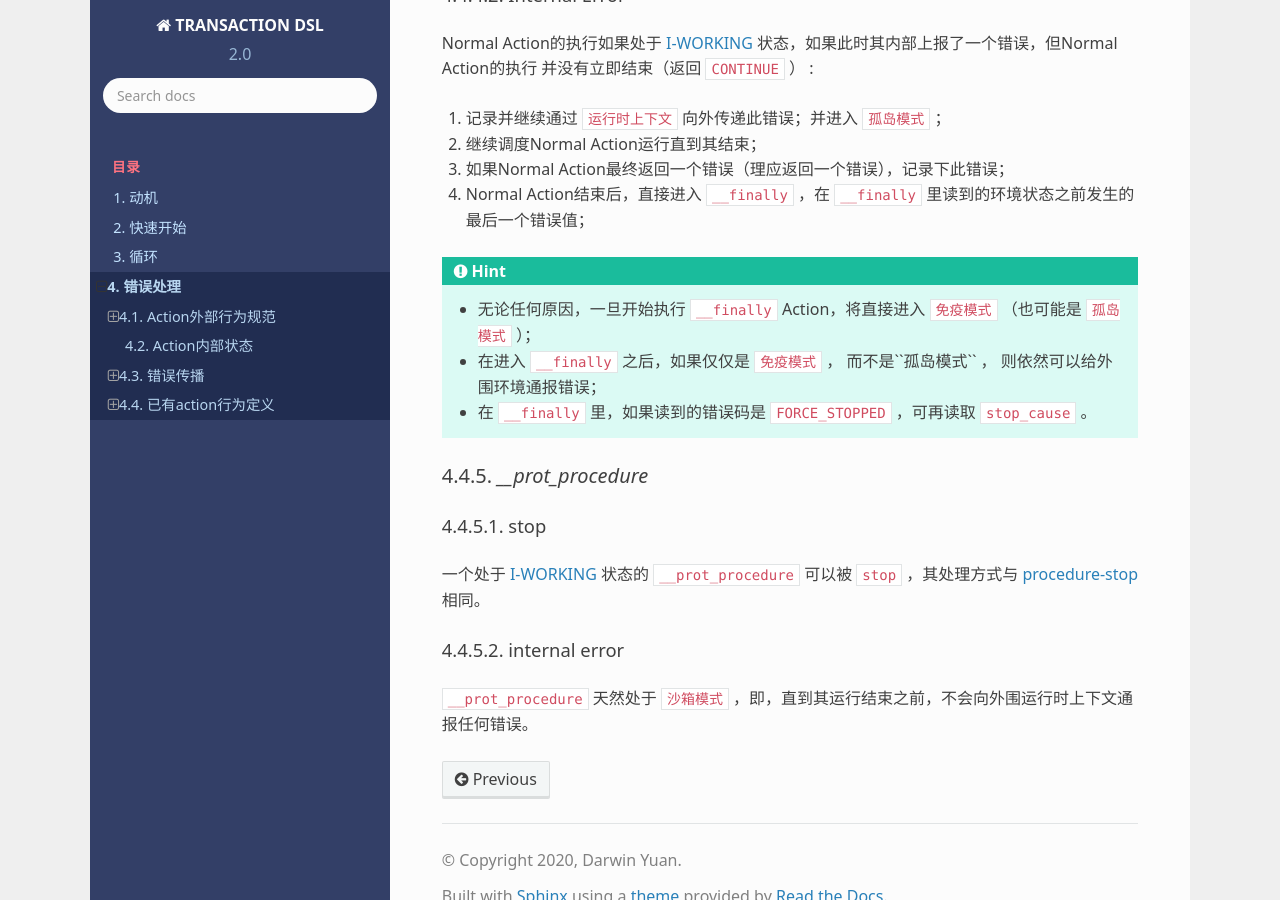
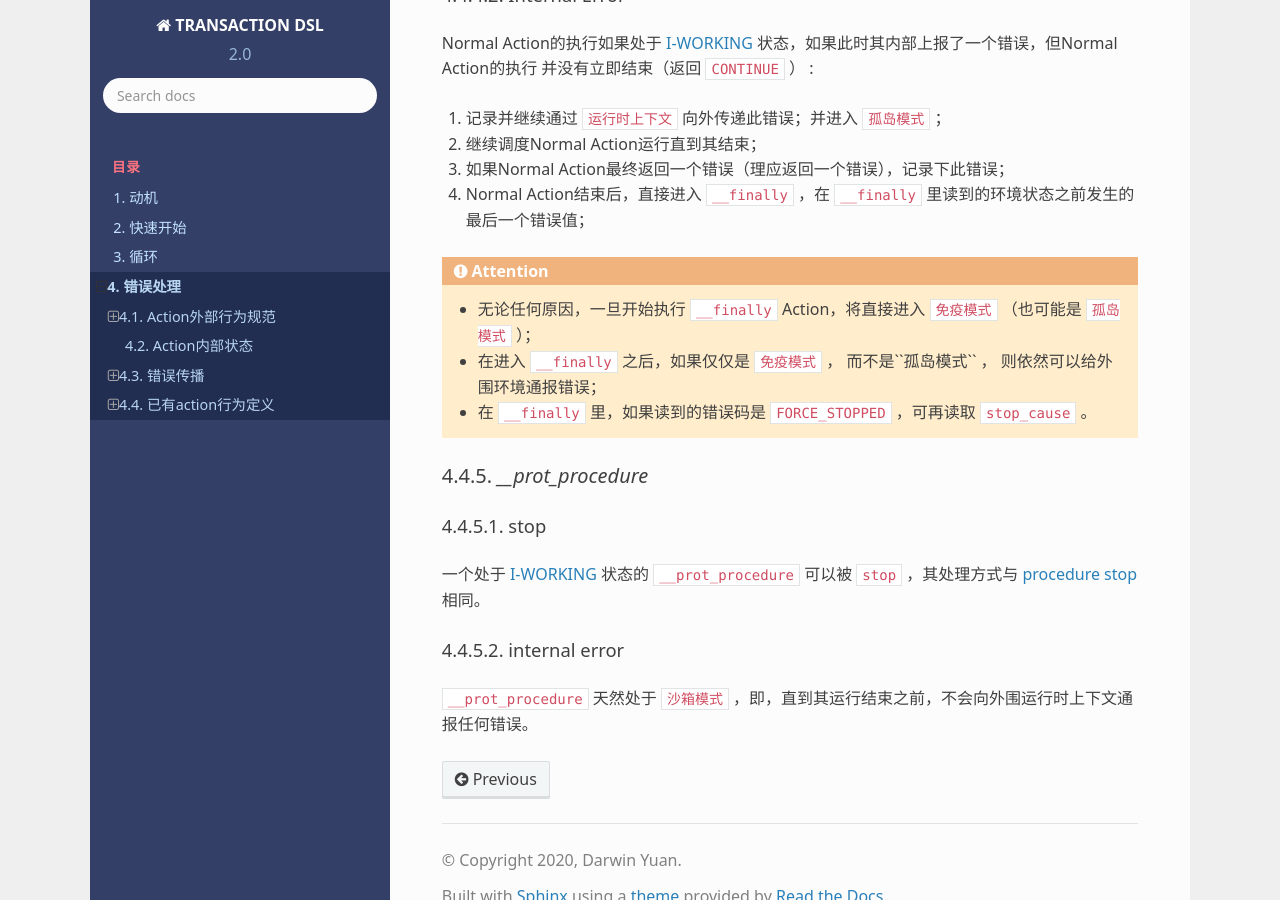
Before and after one commit to godsme/trans-dsl-2, a Sphinx documentation site: the page built from doc/source/error-handling.rst, in a window 1280 px wide and 900 px high, scrolled down 7036 px. Built offline with Sphinx 7.4.7 and the Read the Docs theme 2.0.0, drawn with Linux system fonts in a browser that asks for light colours; formulas are drawn with MathJax 3.

Commit message:
added more doc

```diff
--- a/doc/source/error-handling.rst
+++ b/doc/source/error-handling.rst
@@ -312,7 +312,7 @@ Normal Action的执行如果处于 :ref:`I-WORKING <I-WORKING>` 状态，如果
 4. Normal Action结束后，直接进入 ``__finally`` ，在 ``__finally`` 里读到的环境状态之前发生的最后一个错误值；
 
 
-.. hint::
+.. attention::
    - 无论任何原因，一旦开始执行 ``__finally`` Action，将直接进入 ``免疫模式`` （也可能是 ``孤岛模式`` ）；
    - 在进入 ``__finally`` 之后，如果仅仅是 ``免疫模式`` ， 而不是``孤岛模式`` ， 则依然可以给外围环境通报错误；
    - 在 ``__finally`` 里，如果读到的错误码是 ``FORCE_STOPPED`` ，可再读取 ``stop_cause`` 。
@@ -324,7 +324,7 @@ Normal Action的执行如果处于 :ref:`I-WORKING <I-WORKING>` 状态，如果
 stop
 ~~~~~~~
 
-一个处于 :ref:`I-WORKING <I-WORKING>` 状态的 ``__prot_procedure`` 可以被 ``stop`` ，其处理方式与 :ref:`procedure-stop <procedure-stop>` 相同。
+一个处于 :ref:`I-WORKING <I-WORKING>` 状态的 ``__prot_procedure`` 可以被 ``stop`` ，其处理方式与 :ref:`procedure stop <procedure-stop>` 相同。
 
 internal error
 ~~~~~~~~~~~~~~~~~~~~
```
